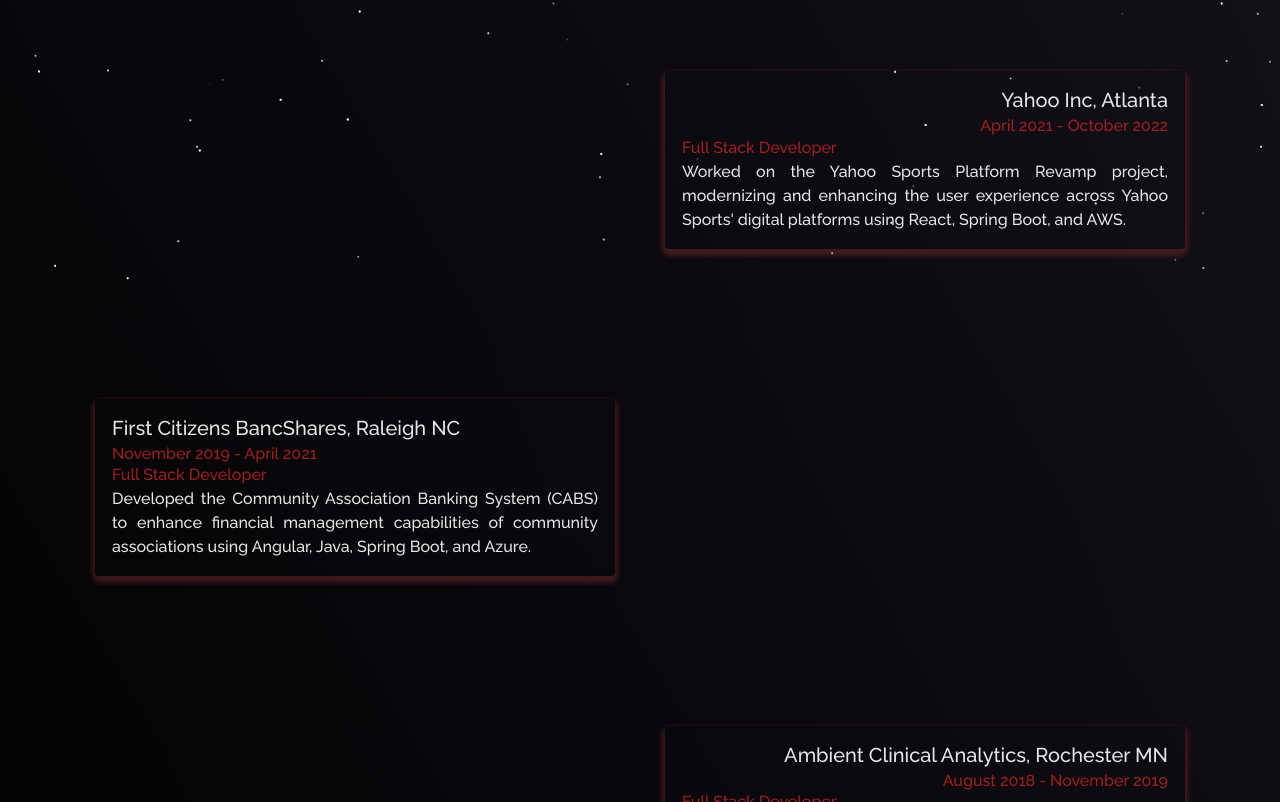
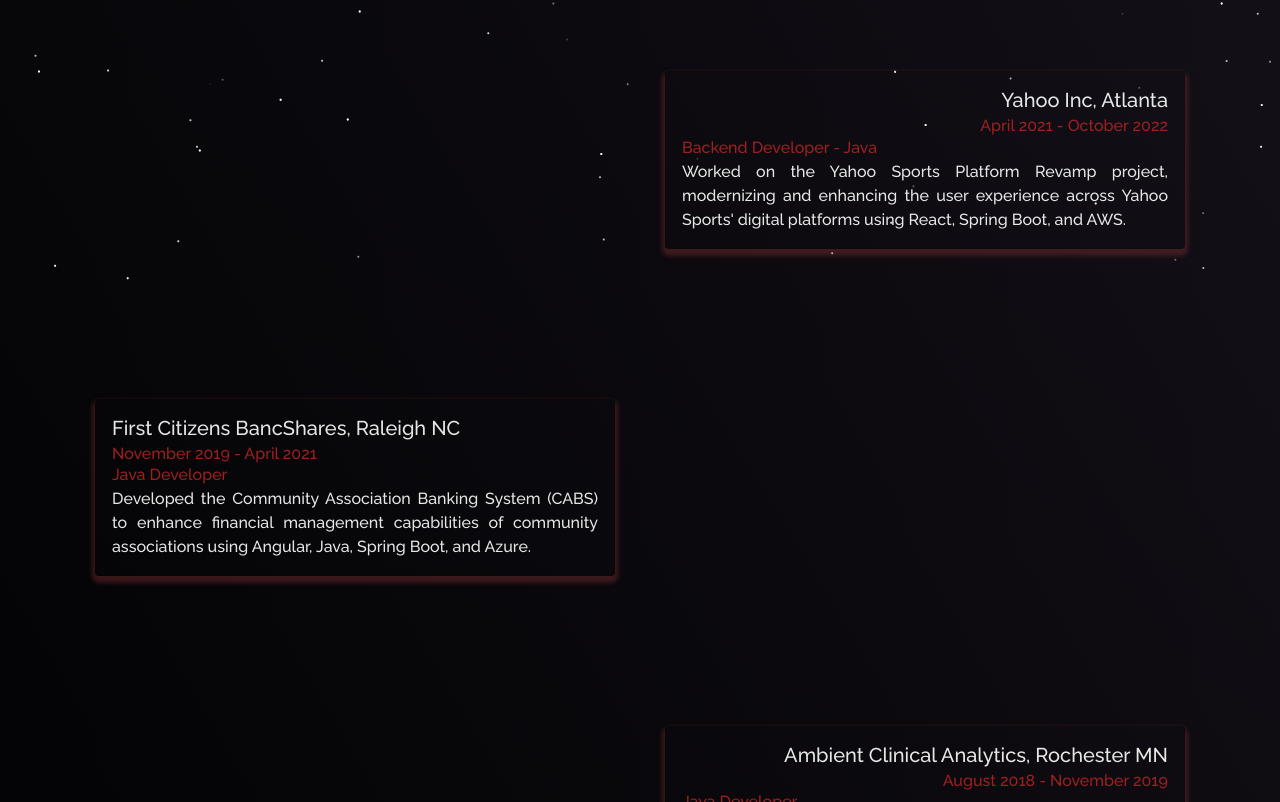
Before and after one commit to DemonXslayer47/my-portfolio, a React (Create React App) app: page /projects in a window 1280 px wide. Shown: the part 518-1320 px from the top of the page. Built offline with nearby package versions, Linux system fonts and the light colour scheme.

Commit message:
Made changes

```diff
--- a/src/components/Home/Home2.js
+++ b/src/components/Home/Home2.js
@@ -22,12 +22,6 @@
               </i>
               <br />
               <br />
-              My skill set includes proficiency in
-              <i>
-                <b className="purple"> JavaScript, TypeScript, Python, and modern frameworks like React.js, Angular, Flask, Django, and FastAPI. </b>
-              </i>
-              <br />
-              <br />
               I'm well-versed in
               <i>
                 <b className="purple"> Java/J2EE technologies</b>
@@ -49,12 +43,6 @@
                 <b className="purple"> AWS and Azure platforms</b>
               </i>
               , containerization using Docker, and orchestration with Kubernetes for both Java and Python applications.
-              <br />
-              <br />
-              I am proficient in developing high-performance web applications using
-              <i>
-                <b className="purple"> Python frameworks like Flask for lightweight solutions, Django for full-featured apps, and FastAPI for building fast, modern APIs. </b>
-              </i>
               <br />
               <br />
               I am a strong advocate of Agile and Scrum methodologies and excel in continuous integration and deployment pipelines using
--- a/src/components/Home/Type.js
+++ b/src/components/Home/Type.js
@@ -9,7 +9,7 @@
       <Typewriter
         options={{
           strings: [
-            "Java Full stack Developer",
+            "Java Developer",
             "Software Engineer",
           ],
           autoStart: true,
--- a/src/components/Projects/Projects.js
+++ b/src/components/Projects/Projects.js
@@ -18,7 +18,7 @@
             <ProjectCard
               title="Realtor, Phoenix, Arizona"
               date="August 2022 - Present"
-              role="Full Stack Developer"
+              role="Java Backend Developer"
               description="Developed the Integrated Property Management System, a platform that streamlines real estate operations using Angular, Java 11, Spring Boot, and AWS services."
             />
           </Col>
@@ -28,7 +28,7 @@
             <ProjectCard
               title="Yahoo Inc, Atlanta"
               date="April 2021 - October 2022"
-              role="Full Stack Developer"
+              role="Backend Developer - Java"
               description="Worked on the Yahoo Sports Platform Revamp project, modernizing and enhancing the user experience across Yahoo Sports' digital platforms using React, Spring Boot, and AWS."
             />
           </Col>
@@ -38,7 +38,7 @@
             <ProjectCard
               title="First Citizens BancShares, Raleigh NC"
               date="November 2019 - April 2021"
-              role="Full Stack Developer"
+              role="Java Developer"
               description="Developed the Community Association Banking System (CABS) to enhance financial management capabilities of community associations using Angular, Java, Spring Boot, and Azure."
             />
           </Col>
@@ -48,7 +48,7 @@
             <ProjectCard
               title="Ambient Clinical Analytics, Rochester MN"
               date="August 2018 - November 2019"
-              role="Full Stack Developer"
+              role="Java Developer"
               description="Worked on the development of the Integrated Care Management Platform (ICMP), a comprehensive healthcare solution using Angular 13, Java 17, Spring Boot, and AWS."
             />
           </Col>
```
